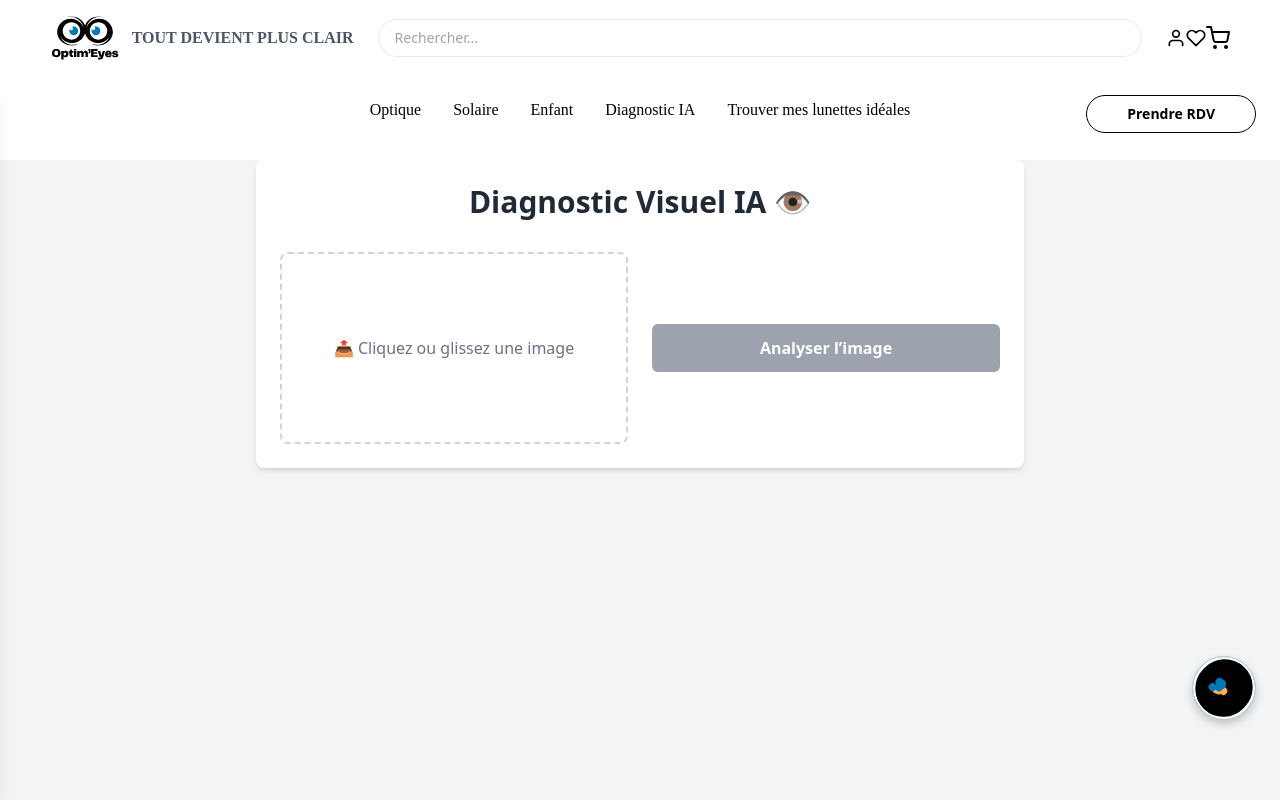
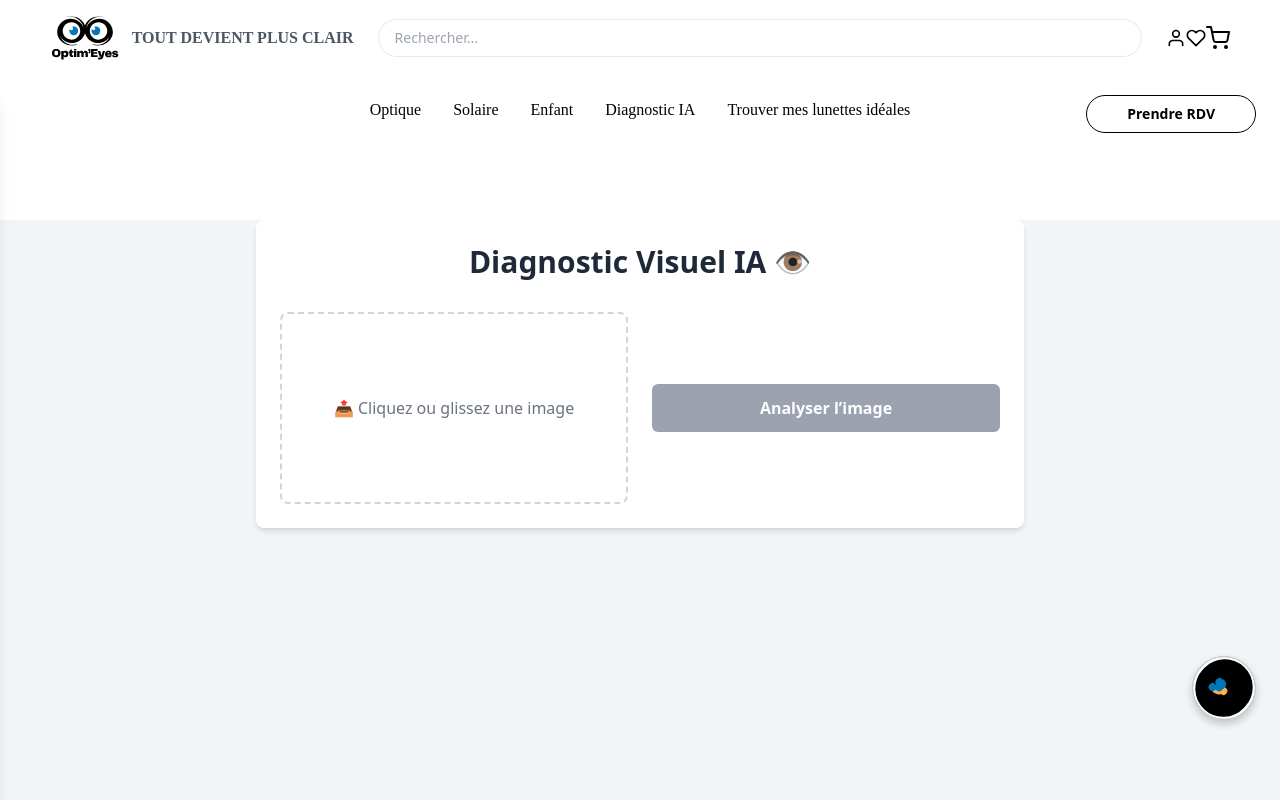
Before and after one commit to Vanleen/Optim-Eyes, a React (Create React App) app in the folder frontend/: page /diagnostic in a window 1280 px wide. Shown: the top 800 px of the page. Built offline with nearby package versions, Linux system fonts and the light colour scheme; no server answers.

Commit message:
💡 Ajustement visuel page diagnostic et header

```diff
--- a/frontend/src/components/Header.js
+++ b/frontend/src/components/Header.js
@@ -127,7 +127,7 @@ const Header = () => {
             <div className="hidden md:flex gap-4 text-xl text-black items-center">
               <div className="relative group">
                 <FiUser className="cursor-pointer hover:text-blue-600" />
-                <div className="absolute right-0 mt-2 w-48 bg-white shadow-lg rounded-lg border border-gray-200 opacity-0 group-hover:opacity-100 transition-opacity duration-200 z-1000">
+                <div className="absolute right-0 mt-2 w-64 bg-white shadow-lg rounded-lg border border-gray-200 opacity-0 group-hover:opacity-100 transition-opacity duration-200 z-1000">
                   {user ? (
                     <>
                       <p className="px-4 py-2 text-gray-800">
--- a/frontend/src/pages/DiagnosticPage.jsx
+++ b/frontend/src/pages/DiagnosticPage.jsx
@@ -59,7 +59,8 @@ const DiagnosticPage = () => {
 
   return (
     <section className="mt-[160px] pb-16 bg-gray-100 min-h-screen">
-      <div className="container mx-auto mt-[160px] max-w-3xl bg-white p-6 rounded-lg shadow-md">
+      {/* On augmente ici le décalage vertical de la div container */}
+      <div className="container mx-auto mt-[220px] max-w-3xl bg-white p-6 rounded-lg shadow-md">
         <h1 className="text-3xl font-semibold text-center text-gray-800 mb-8">
           Diagnostic Visuel IA 👁️
         </h1>
```
